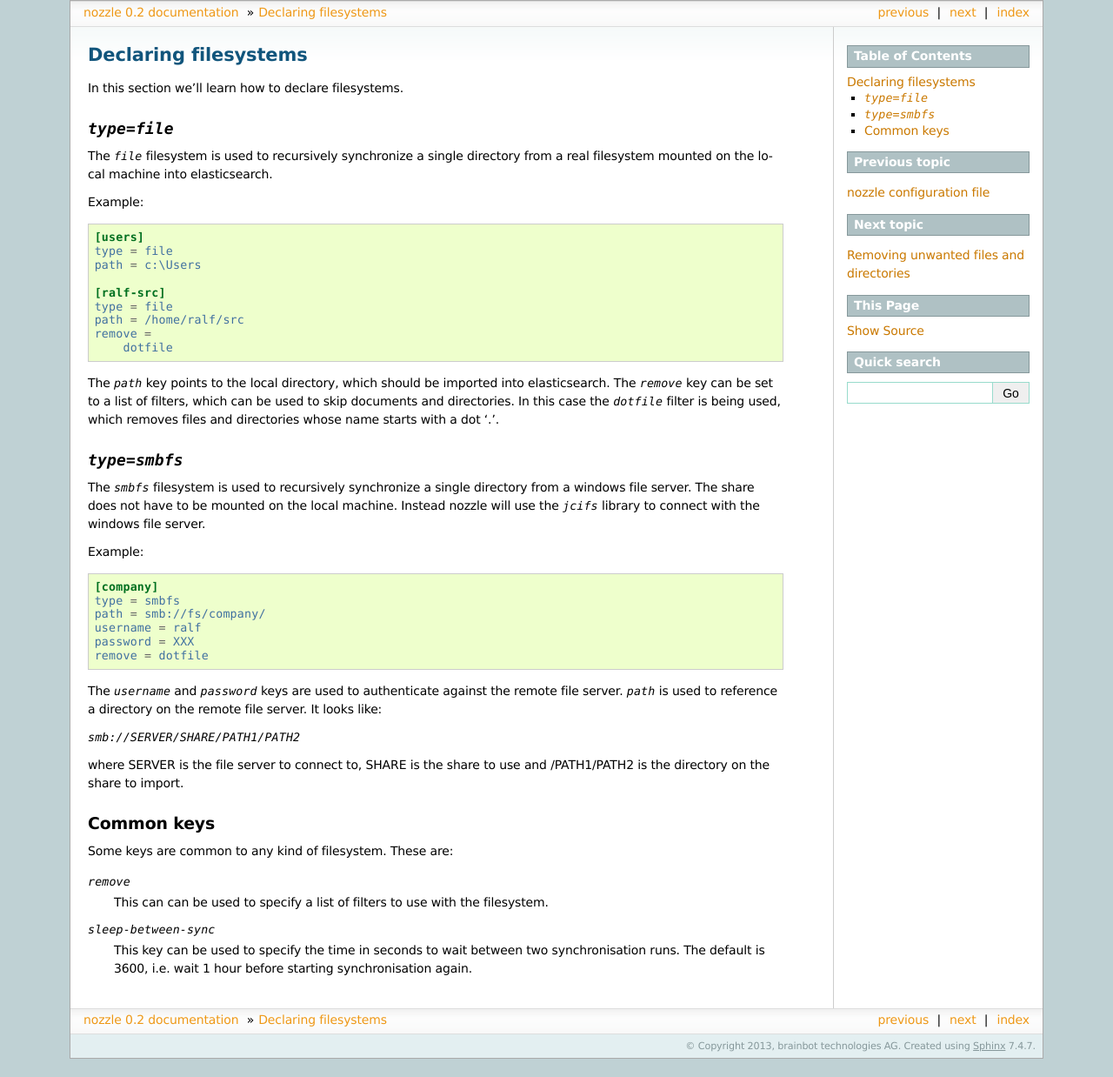
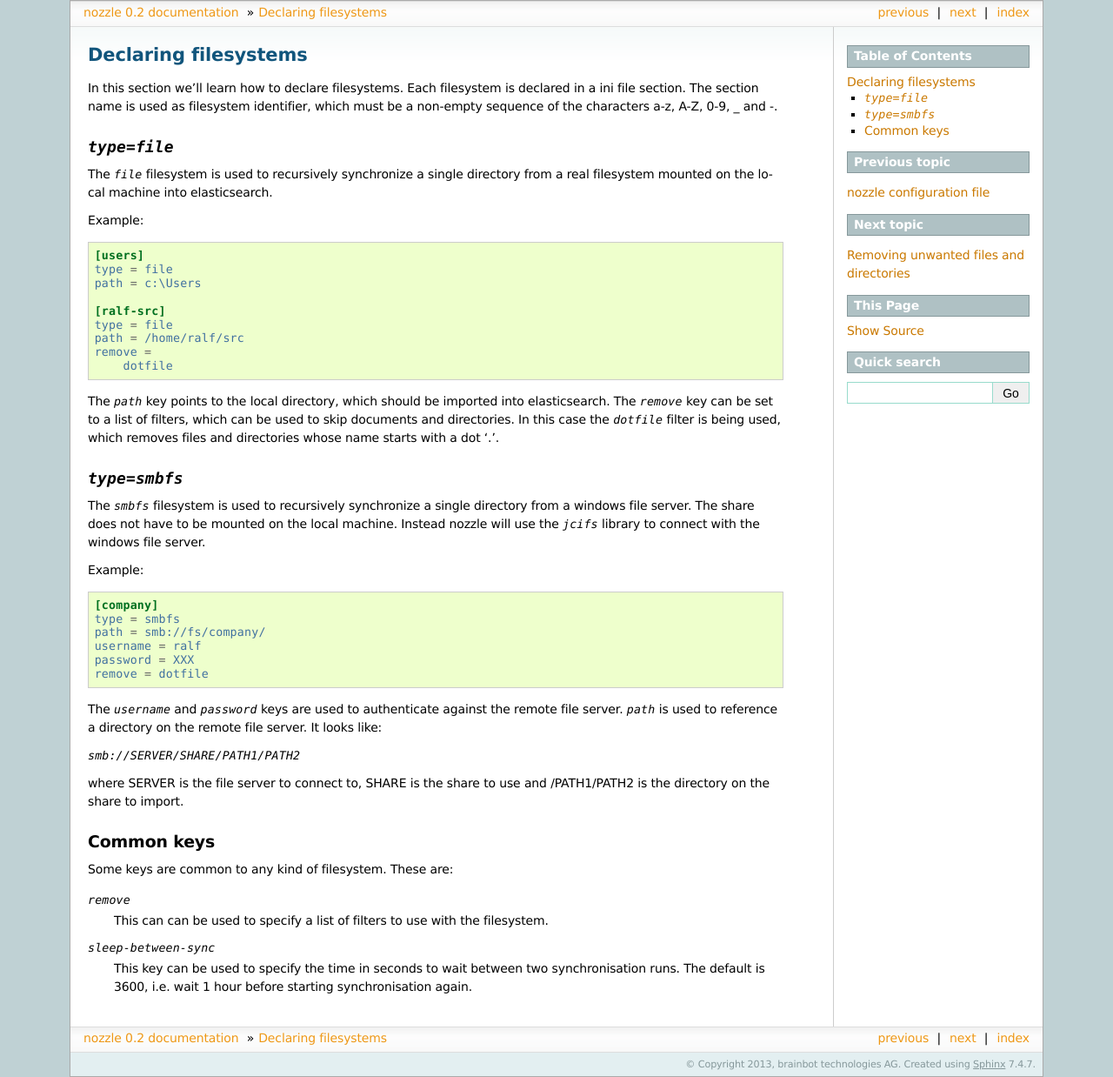
Before and after one commit to brainbot-com/es-nozzle, a Sphinx documentation site: the page built from doc/filesystem.rst, in a window 1280 px wide. Shown: the whole page at 87% size. Built offline with Sphinx 7.4.7, drawn with Linux system fonts in a browser that asks for light colours; before the commit the page ends 1217 px from its top, so only the background shows below that.

Commit message:
describe valid values for filesystem names and rmq-prefix

```diff
--- a/doc/command.rst
+++ b/doc/command.rst
@@ -46,7 +46,9 @@
   `rmq-prefix` can be used to specify the first name component of
   every object created in RabbitMQ. It can be used to separate
   multiple nozzle instances inside the same RabbitMQ virtual host.
-  The default value is `nozzle`.
+  The default value is `nozzle`. `rmq-prefix` must be a non-empty
+  sequence of the characters a-z, A-Z, 0-9, _ and -.
+
 
 `es-url`
   `es-url` can be used to specify the HTTP location of one
--- a/doc/filesystem.rst
+++ b/doc/filesystem.rst
@@ -1,6 +1,10 @@
 Declaring filesystems
 =========================
-In this section we'll learn how to declare filesystems.
+
+In this section we'll learn how to declare filesystems. Each
+filesystem is declared in a ini file section. The section name is used
+as filesystem identifier, which must be a non-empty sequence of the
+characters a-z, A-Z, 0-9, _ and -.
 
 `type=file`
 --------------------
```
